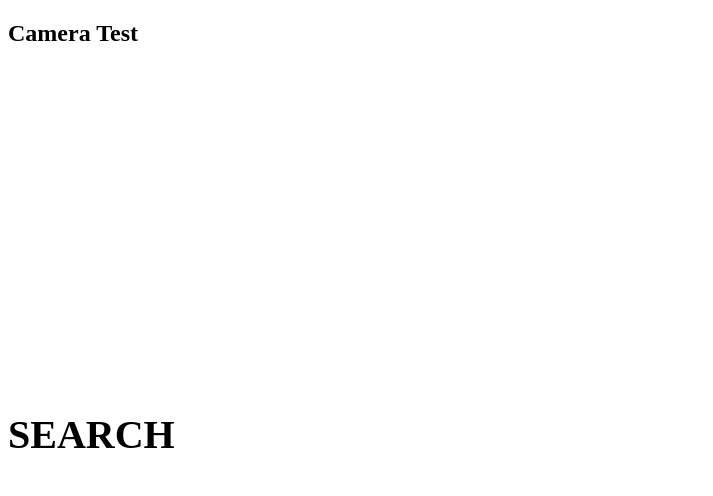
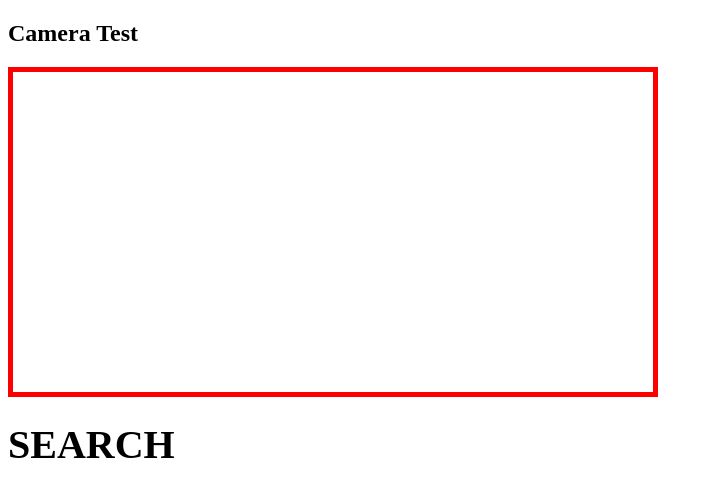
Before and after one commit to online-boccia/ball-test, a plain HTML site: page index.html in a window 1280 px wide. Shown: the whole page, without its empty margins (0-713 px from the left). Drawn offline with Linux system fonts and the light colour scheme.

Commit message:
Update index.html

```diff
--- a/index.html
+++ b/index.html
@@ -15,7 +15,14 @@ video{
 
 <h2>Camera Test</h2>
 
-<video id="video" autoplay playsinline></video>
+<video id="video"
+       autoplay
+       playsinline
+       style="
+       width:100%;
+       border:5px solid red;
+       ">
+</video>
 
 <div id="result" style="
 font-size:40px;
```
